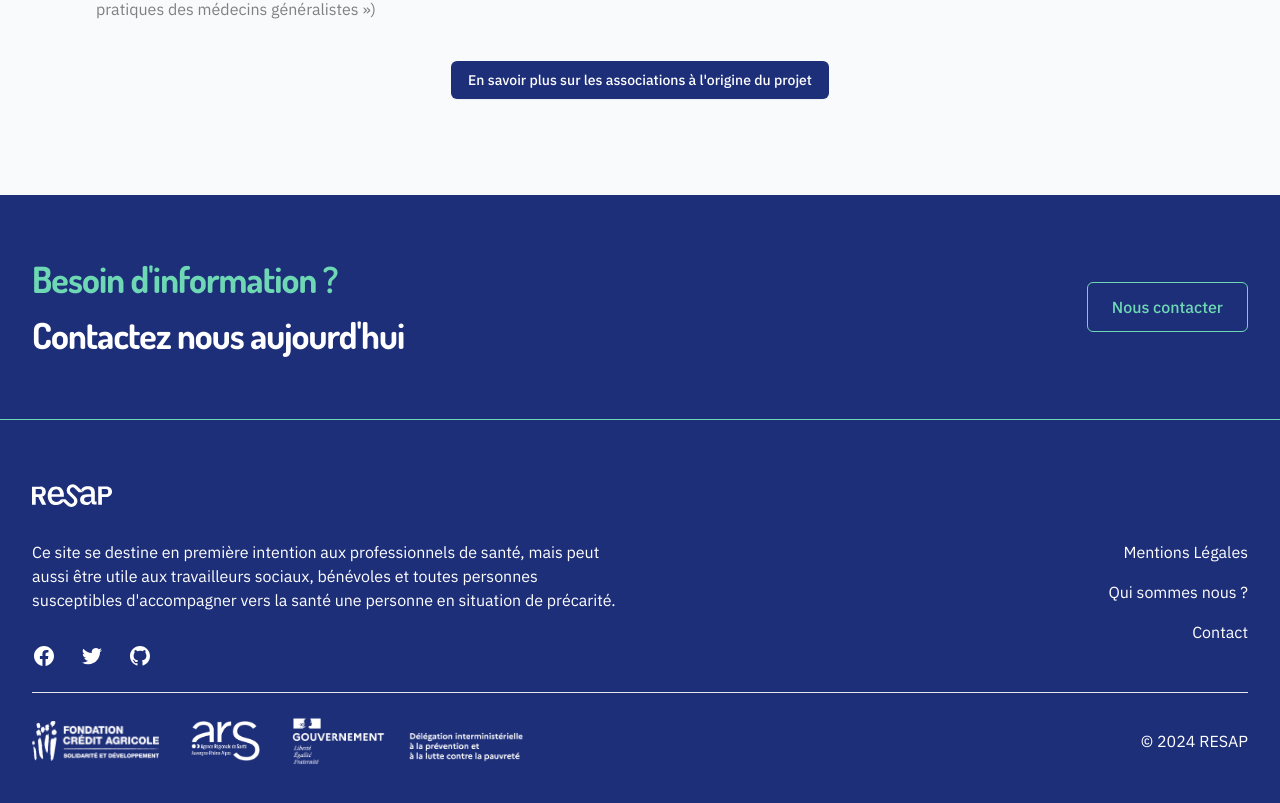
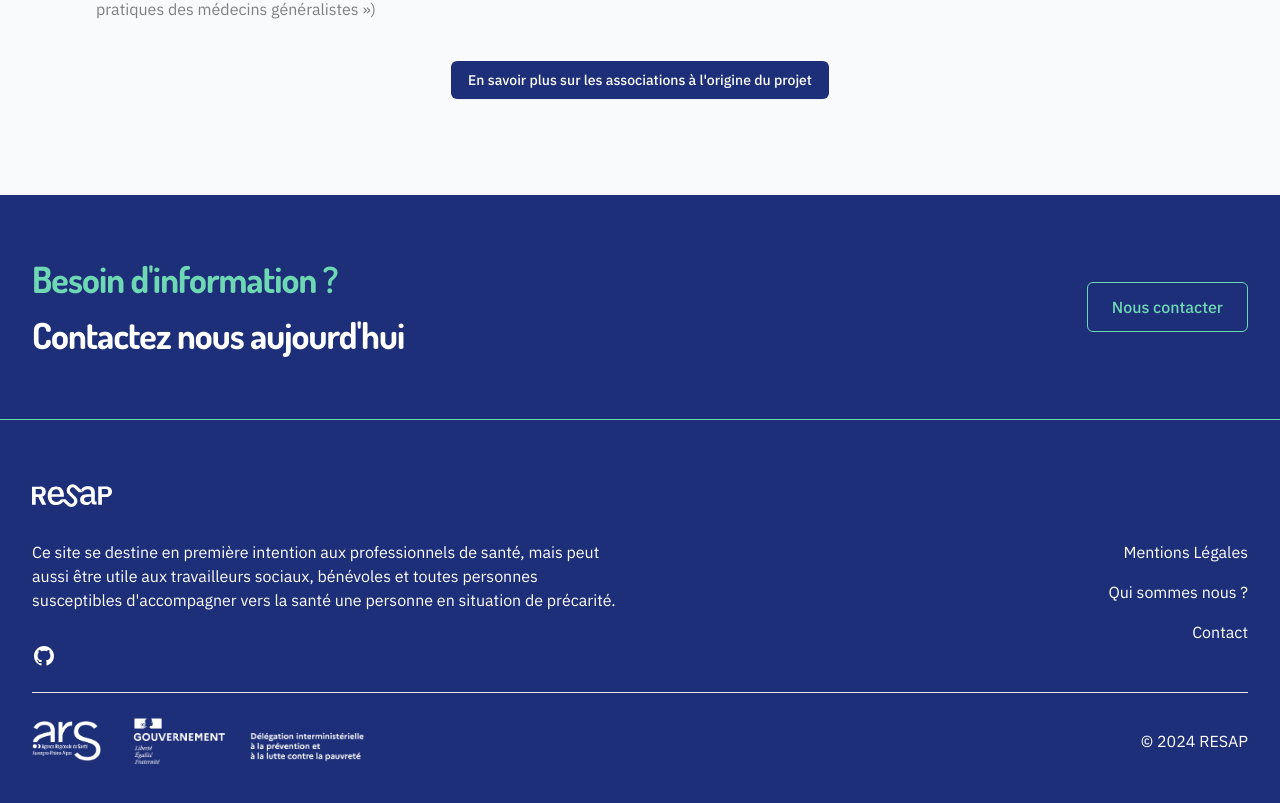
Before and after one commit to mathieutu/resap, a Next.js app: page / in a window 1280 px wide. Shown: the part 2050-2853 px from the top of the page. Built offline with nearby package versions, Linux system fonts and the light colour scheme.

Commit message:
💬 Misc updates.

```diff
--- a/src/components/Layout/Footer.tsx
+++ b/src/components/Layout/Footer.tsx
@@ -3,30 +3,6 @@ import { Link } from '../Links'
 import { LogoFull } from '../Logos'
 
 const socialIcons = [
-  {
-    name: 'Facebook',
-    href: '#',
-    icon: (props: any) => (
-      <svg fill="currentColor" viewBox="0 0 24 24" {...props}>
-        <path
-          fillRule="evenodd"
-          d="M22 12c0-5.523-4.477-10-10-10S2 6.477 2 12c0 4.991 3.657 9.128 8.438 9.878v-6.987h-2.54V12h2.54V9.797c0-2.506 1.492-3.89 3.777-3.89 1.094 0 2.238.195 2.238.195v2.46h-1.26c-1.243 0-1.63.771-1.63 1.562V12h2.773l-.443 2.89h-2.33v6.988C18.343 21.128 22 16.991 22 12z"
-          clipRule="evenodd"
-        />
-      </svg>
-    ),
-  },
-  {
-    name: 'Twitter',
-    href: '#',
-    icon: (props: any) => (
-      <svg fill="currentColor" viewBox="0 0 24 24" {...props}>
-        <path
-          d="M8.29 20.251c7.547 0 11.675-6.253 11.675-11.675 0-.178 0-.355-.012-.53A8.348 8.348 0 0022 5.92a8.19 8.19 0 01-2.357.646 4.118 4.118 0 001.804-2.27 8.224 8.224 0 01-2.605.996 4.107 4.107 0 00-6.993 3.743 11.65 11.65 0 01-8.457-4.287 4.106 4.106 0 001.27 5.477A4.072 4.072 0 012.8 9.713v.052a4.105 4.105 0 003.292 4.022 4.095 4.095 0 01-1.853.07 4.108 4.108 0 003.834 2.85A8.233 8.233 0 012 18.407a11.616 11.616 0 006.29 1.84"
-        />
-      </svg>
-    ),
-  },
   {
     name: 'Github',
     href: 'https://github.com/mathieutu/resap',
@@ -79,7 +55,6 @@ export const Footer = () => (
       </div>
       <div className="mt-6 border-t border-gray-200 pt-6 flex justify-between items-center flex-wrap gap-4">
         <p className="flex gap-8 items-center flex-wrap">
-          <img className="h-10 brightness-0 invert" src="/partenaires/logo-ca.png" alt="Logo Crédit agricole" />
           <img className="h-10 brightness-0 invert" src="/partenaires/logo-ars.png" alt="Logo ARS" />
           <img className="h-12 brightness-0 invert" src="/partenaires/logo-gouv.png" alt="Logo gouvernement" />
         </p>
--- a/src/pages/a-propos.tsx
+++ b/src/pages/a-propos.tsx
@@ -65,7 +65,7 @@ export default function APropos() {
             <h2>Plusieurs organisations ont rapidement contribué au projet</h2>
 
             <h3>La délégation régionale Auvergne-Rhône-Alpes Médecins du Monde</h3>
-            <p>Elle déploie des programmes sur le territoire de Lyon, de Grenoble, mais également des Combrailles (Auvergne). </p>
+            <p>Elle déploie des programmes sur le territoire de Lyon, de Grenoble. </p>
             <p>Pour faire vivre ces programmes, la délégation s&#39;appuie sur une équipe salariée mais également sur des bénévoles, et notamment de médecins bénévoles (qui pratiquent en cabinet par ailleurs). Afin de favoriser l&#39;accès aux soins des plus précaires, l&#39;association a mis en place (Grenoble/ Lyon) des partenariats avec certains médecins libéraux pour l&#39;orientation des patients en situation de précarité.</p>
 
             <h3>La Fédération des Acteurs de la Solidarité Auvergne Rhône Alpes</h3>
```
Also changed, not shown: public/partenaires/logo-ca.png (deleted).
